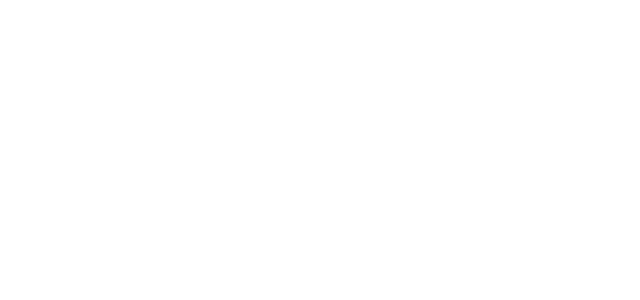
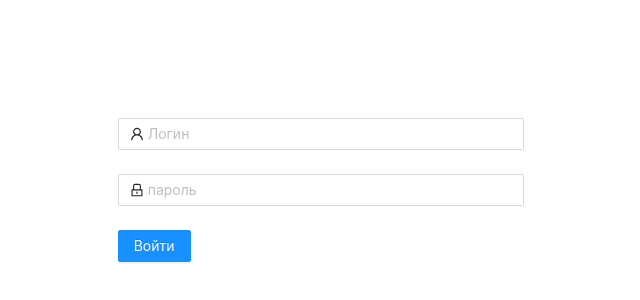
Before and after one commit to SimonHarmonicMinor/teta-java-middle-react-app-template, a React (Create React App) app: page /login in a window 1280 px wide. Before the commit this address had no page. Shown: the part 198-498 px from the top of the page, without its empty margins (319-959 px from the left). Built offline with nearby package versions, Linux system fonts and the light colour scheme.

Commit message:
fix layout

```diff
--- a/src/App.tsx
+++ b/src/App.tsx
@@ -1,15 +1,44 @@
 import * as React from 'react';
-import { BrowserRouter, Route, Routes } from 'react-router-dom';
+import {
+  BrowserRouter, Navigate, Route, Routes,
+} from 'react-router-dom';
+// eslint-disable-next-line import/no-extraneous-dependencies
+import { IndexRouteProps, LayoutRouteProps, PathRouteProps } from 'react-router';
+import { Col, Layout, Row } from 'antd';
+import { Content } from 'antd/es/layout/layout';
+import TokenStorage from './backend/token';
+import Auth from './pages/Auth';
 import Main from './pages/Main';
 import Courses from './pages/Courses';
+
+export function renderRestrictedRoute(
+  props: (PathRouteProps | LayoutRouteProps | IndexRouteProps) & {path: string},
+) {
+  if (TokenStorage.getToken() !== '') {
+    // eslint-disable-next-line react/jsx-props-no-spreading
+    return <Route {...props} />;
+  }
+  return (
+    <Route path={props.path} element={<Navigate to="/login" />} />
+  );
+}
 
 export default function App() {
   return (
     <BrowserRouter>
-      <Routes>
-        <Route path="/" element={<Main />} />
-        <Route path="/courses" element={<Courses />} />
-      </Routes>
+      <Layout style={{ height: '100vh', background: 'white' }}>
+        <Content style={{ height: '100%' }}>
+          <Row style={{ height: '100%' }}>
+            <Col span={24} style={{ padding: '30px' }}>
+              <Routes>
+                <Route path="/login" element={<Auth />} />
+                {renderRestrictedRoute({ path: '/', element: <Main /> })}
+                {renderRestrictedRoute({ path: '/courses', element: <Courses /> })}
+              </Routes>
+            </Col>
+          </Row>
+        </Content>
+      </Layout>
     </BrowserRouter>
   );
 }
```
